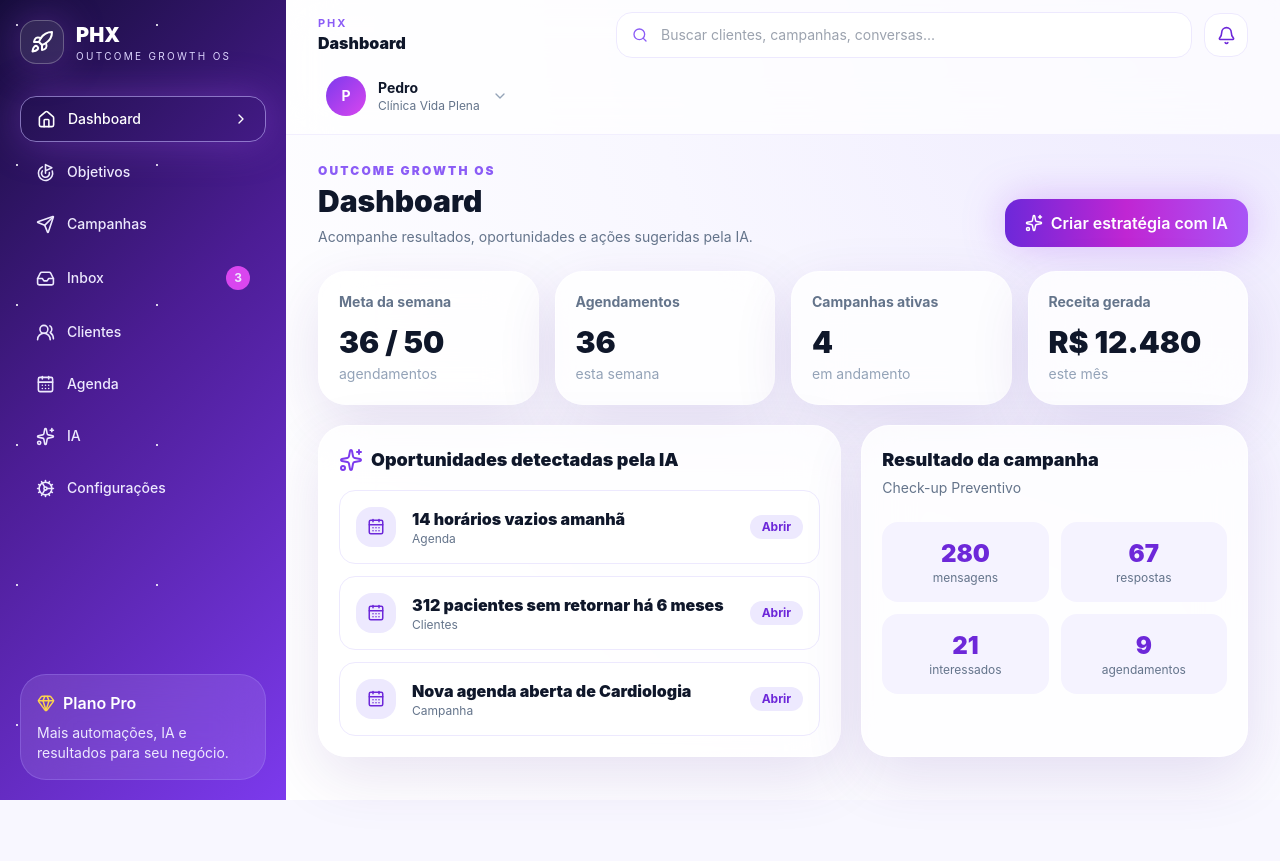
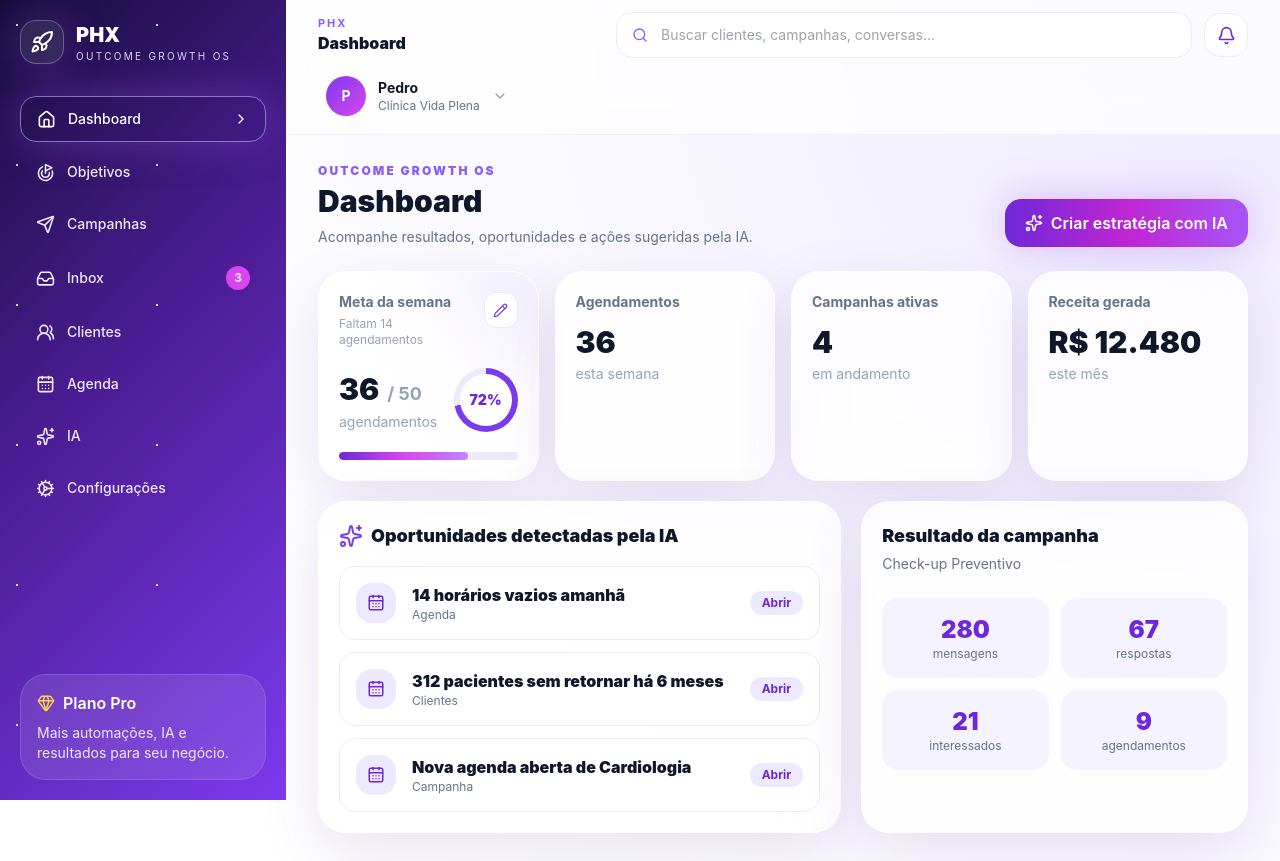
Before and after one commit to PedroH6/PHX, a React (Vite) app: page /dashboard in a window 1280 px wide. Before the commit the page ends 800 px from the top, so only its background shows below. Built offline with nearby package versions, Linux system fonts and the light colour scheme.

Commit message:
feat: make weekly dashboard goal interactive

```diff
--- a/src/pages/Dashboard.jsx
+++ b/src/pages/Dashboard.jsx
@@ -1,13 +1,175 @@
+import { useEffect, useMemo, useState } from 'react'
 import { useNavigate } from 'react-router-dom'
-import { CalendarDays, Sparkles } from 'lucide-react'
+import { CalendarDays, Check, Minus, Pencil, Plus, Sparkles, X } from 'lucide-react'
 import { PageHeading, StatusPill } from '../components/UI'
+
+const DEFAULT_WEEKLY_GOAL = 50
+const WEEK_APPOINTMENTS = 36
+
+function clampGoal(value) {
+  const parsed = Number(value)
+  if (!Number.isFinite(parsed)) return DEFAULT_WEEKLY_GOAL
+  return Math.min(999, Math.max(1, Math.round(parsed)))
+}
+
+function WeeklyGoalCard() {
+  const [goal, setGoal] = useState(() => {
+    const savedGoal = localStorage.getItem('phx-weekly-goal')
+    return savedGoal ? clampGoal(savedGoal) : DEFAULT_WEEKLY_GOAL
+  })
+  const [draftGoal, setDraftGoal] = useState(goal)
+  const [editing, setEditing] = useState(false)
+
+  useEffect(() => {
+    localStorage.setItem('phx-weekly-goal', String(goal))
+  }, [goal])
+
+  const progress = useMemo(
+    () => Math.min(100, Math.round((WEEK_APPOINTMENTS / goal) * 100)),
+    [goal],
+  )
+
+  const remaining = Math.max(0, goal - WEEK_APPOINTMENTS)
+  const completed = WEEK_APPOINTMENTS >= goal
+
+  const updateGoal = (nextGoal) => {
+    const safeGoal = clampGoal(nextGoal)
+    setGoal(safeGoal)
+    setDraftGoal(safeGoal)
+  }
+
+  const saveGoal = () => {
+    updateGoal(draftGoal)
+    setEditing(false)
+  }
+
+  const cancelEditing = () => {
+    setDraftGoal(goal)
+    setEditing(false)
+  }
+
+  return (
+    <div className="glass-card relative overflow-hidden p-5">
+      <div className="absolute -right-12 -top-12 h-32 w-32 rounded-full bg-violet-200/45 blur-2xl" />
+
+      <div className="relative flex items-start justify-between gap-3">
+        <div>
+          <div className="text-sm font-bold text-slate-500">Meta da semana</div>
+          <div className="mt-1 text-xs text-slate-400">
+            {completed ? 'Meta atingida 🎉' : `Faltam ${remaining} agendamentos`}
+          </div>
+        </div>
+
+        {!editing ? (
+          <button
+            type="button"
+            onClick={() => {
+              setDraftGoal(goal)
+              setEditing(true)
+            }}
+            className="grid h-9 w-9 place-items-center rounded-xl border border-violet-100 bg-white text-violet-600 transition hover:bg-violet-50"
+            aria-label="Editar meta semanal"
+            title="Editar meta semanal"
+          >
+            <Pencil size={15} />
+          </button>
+        ) : (
+          <button
+            type="button"
+            onClick={cancelEditing}
+            className="grid h-9 w-9 place-items-center rounded-xl border border-violet-100 bg-white text-slate-400 transition hover:bg-slate-50"
+            aria-label="Cancelar edição"
+          >
+            <X size={15} />
+          </button>
+        )}
+      </div>
+
+      <div className="relative mt-5 flex items-end justify-between gap-4">
+        <div>
+          <div className="flex items-baseline gap-2">
+            <span className="text-3xl font-black text-slate-900">
+              {WEEK_APPOINTMENTS}
+            </span>
+            <span className="text-lg font-bold text-slate-400">/ {goal}</span>
+          </div>
+          <div className="mt-1 text-sm text-slate-400">agendamentos</div>
+        </div>
+
+        <div className="grid h-16 w-16 shrink-0 place-items-center rounded-full bg-[conic-gradient(#7c3aed_var(--progress),#ede9fe_0)] p-1.5" style={{ '--progress': `${progress}%` }}>
+          <div className="grid h-full w-full place-items-center rounded-full bg-white text-sm font-black text-violet-700">
+            {progress}%
+          </div>
+        </div>
+      </div>
+
+      <div className="relative mt-5 h-2 overflow-hidden rounded-full bg-violet-100">
+        <div
+          className="h-full rounded-full bg-gradient-to-r from-violet-700 via-fuchsia-500 to-purple-400 transition-all duration-500"
+          style={{ width: `${progress}%` }}
+        />
+      </div>
+
+      {editing && (
+        <div className="relative mt-5 rounded-2xl border border-violet-100 bg-violet-50/70 p-3">
+          <div className="mb-2 text-xs font-bold text-slate-500">
+            Definir nova meta semanal
+          </div>
+
+          <div className="flex items-center gap-2">
+            <button
+              type="button"
+              onClick={() => setDraftGoal((value) => clampGoal(value - 5))}
+              className="grid h-10 w-10 shrink-0 place-items-center rounded-xl border border-violet-100 bg-white text-violet-700 transition hover:bg-violet-100"
+              aria-label="Diminuir meta em 5"
+            >
+              <Minus size={16} />
+            </button>
+
+            <input
+              type="number"
+              min="1"
+              max="999"
+              value={draftGoal}
+              onChange={(event) => setDraftGoal(event.target.value)}
+              onKeyDown={(event) => {
+                if (event.key === 'Enter') saveGoal()
+                if (event.key === 'Escape') cancelEditing()
+              }}
+              className="h-10 min-w-0 flex-1 rounded-xl border border-violet-100 bg-white px-3 text-center font-black text-slate-800 outline-none transition focus:border-violet-300 focus:ring-2 focus:ring-violet-200"
+              aria-label="Meta semanal"
+            />
+
+            <button
+              type="button"
+              onClick={() => setDraftGoal((value) => clampGoal(Number(value) + 5))}
+              className="grid h-10 w-10 shrink-0 place-items-center rounded-xl border border-violet-100 bg-white text-violet-700 transition hover:bg-violet-100"
+              aria-label="Aumentar meta em 5"
+            >
+              <Plus size={16} />
+            </button>
+
+            <button
+              type="button"
+              onClick={saveGoal}
+              className="grid h-10 w-10 shrink-0 place-items-center rounded-xl bg-violet-600 text-white transition hover:bg-violet-700"
+              aria-label="Salvar meta"
+              title="Salvar meta"
+            >
+              <Check size={16} />
+            </button>
+          </div>
+        </div>
+      )}
+    </div>
+  )
+}
 
 export default function Dashboard() {
   const navigate = useNavigate()
 
   const metrics = [
-    ['Meta da semana', '36 / 50', 'agendamentos'],
-    ['Agendamentos', '36', 'esta semana'],
+    ['Agendamentos', String(WEEK_APPOINTMENTS), 'esta semana'],
     ['Campanhas ativas', '4', 'em andamento'],
     ['Receita gerada', 'R$ 12.480', 'este mês'],
   ]
@@ -43,6 +205,8 @@ export default function Dashboard() {
       />
 
       <section className="grid gap-4 md:grid-cols-2 xl:grid-cols-4">
+        <WeeklyGoalCard />
+
         {metrics.map(([label, value, description]) => (
           <div key={label} className="glass-card p-5">
             <div className="text-sm font-bold text-slate-500">{label}</div>
```
